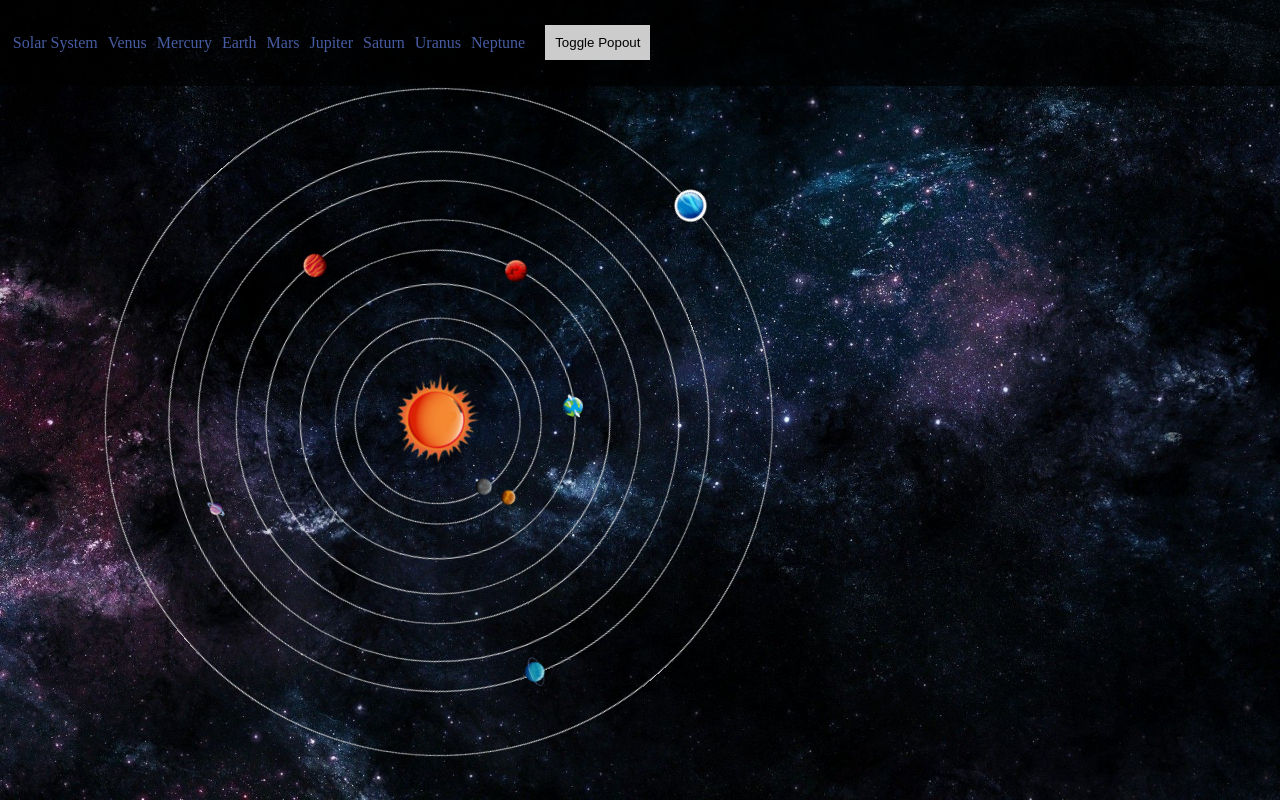
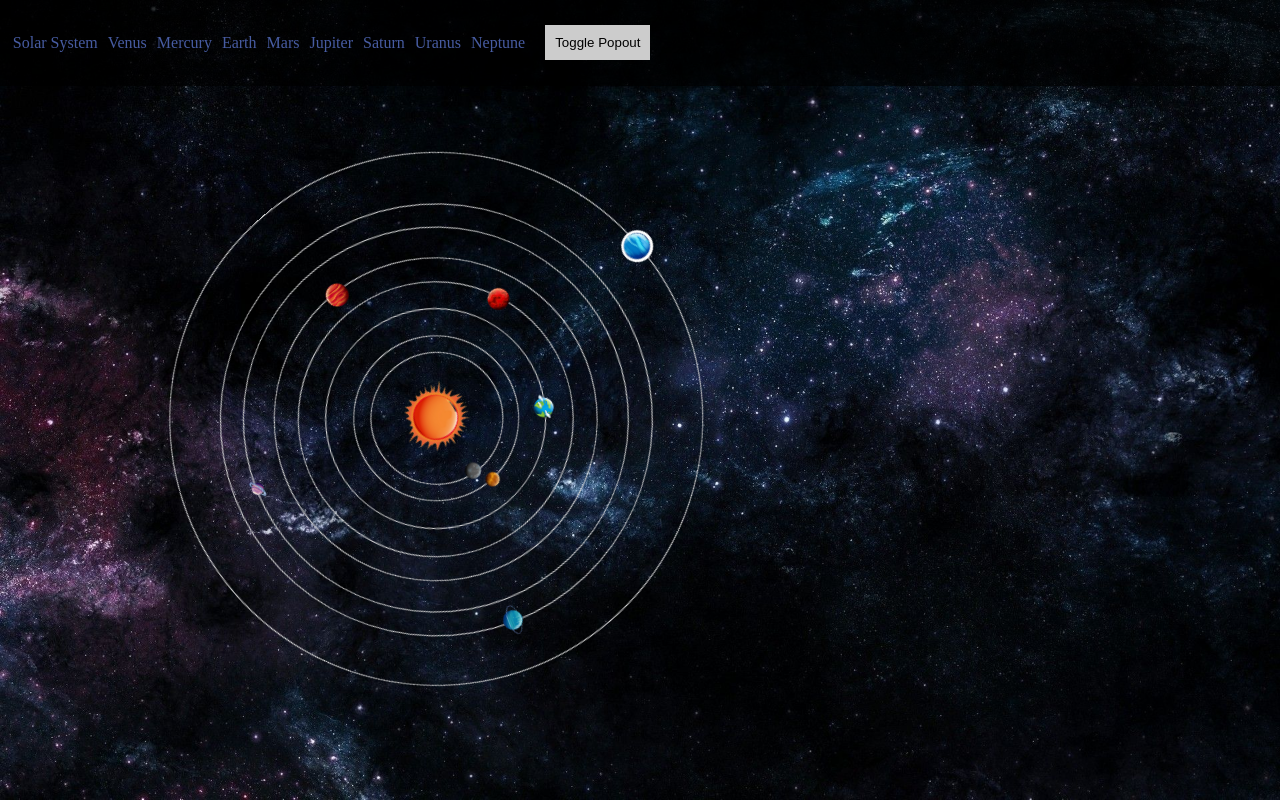
Before and after one commit to Script-Guardians/SolarSystem, a React (Create React App) app in the folder solar_system/: page / in a window 1280 px wide. Built offline with nearby package versions, Linux system fonts and the light colour scheme.

Commit message:
Styling change

```diff
--- a/solar_system/src/Pages/SolarSystem.css
+++ b/solar_system/src/Pages/SolarSystem.css
@@ -4,8 +4,8 @@
   padding: 5%;
   max-width: 100%;
   max-height: 100%;
-  width: 40rem;
-  height: 40rem;
+  width: 32rem;
+  height: 32rem;
   margin: 0 auto;
 }
 }
--- a/solar_system/src/Pages/Uranus.css
+++ b/solar_system/src/Pages/Uranus.css
@@ -4,6 +4,11 @@ img {
   height: 25rem;
   opacity: .9;
   padding: 1rem;
+}
+
+p {
+  text-align: left;
+  margin-left: 2rem;
 }
 
 .uranus-page {
```
